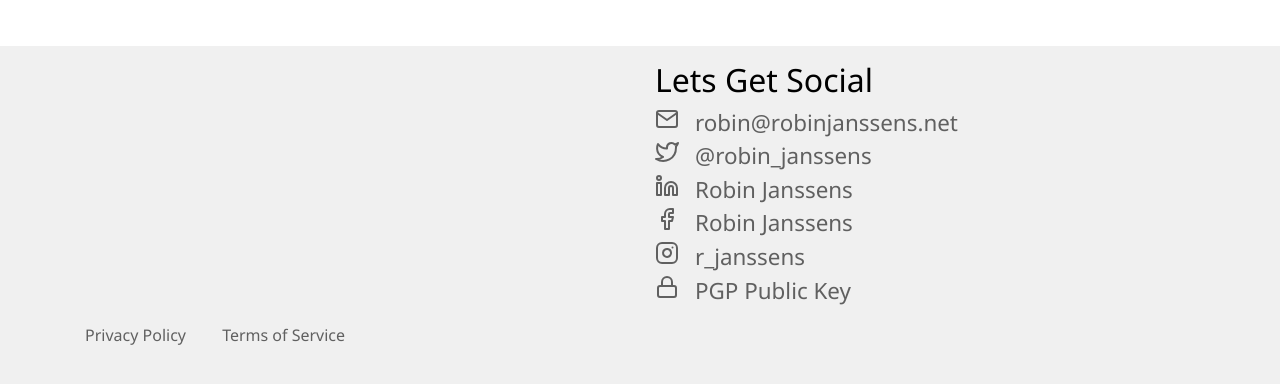
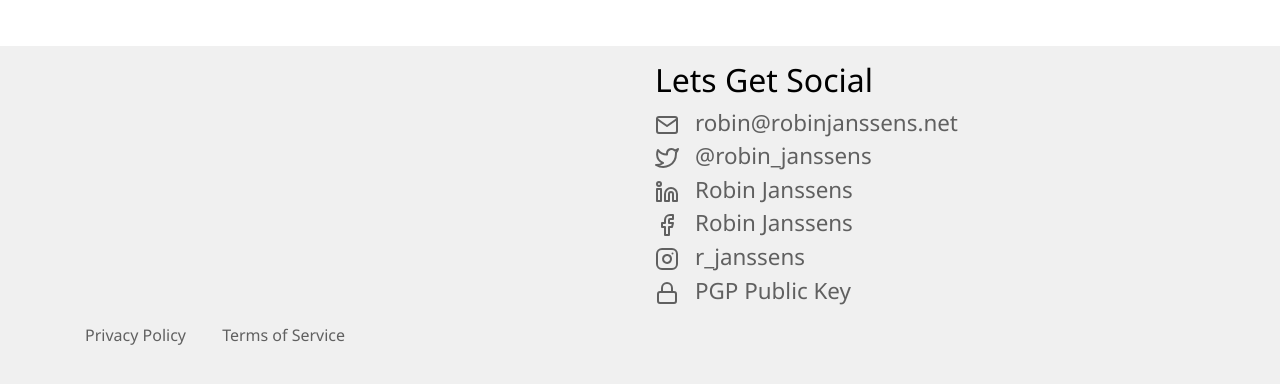
Before and after one commit to robinjanssens/robinjanssens.net, a Jekyll site: the page built from index.md, in a window 1280 px wide and 1400 px high, scrolled down 898 px. Shown: the part 1010-1394 px from the top of the window. Built offline with Jekyll 4.4.1, drawn with Linux system fonts in a browser that asks for light colours; nearby versions of some CDN libraries; some web fonts are replaced; comment, search, counter and statistics services are not loaded.

Commit message:
vertically aligned social icons

```diff
--- a/assets/css/style.scss
+++ b/assets/css/style.scss
@@ -119,6 +119,10 @@ h1, h2, h3, h4, h5, h6, p {
 
 .social {
 
+  .feather {
+    vertical-align: middle;
+  }
+
   a {
     font-family: 'Noto Sans', sans-serif;
     font-size: 1.4rem;
@@ -137,6 +141,8 @@ h1, h2, h3, h4, h5, h6, p {
   }
 
 }
+
+
 
 .footer {
   position: absolute;
```
